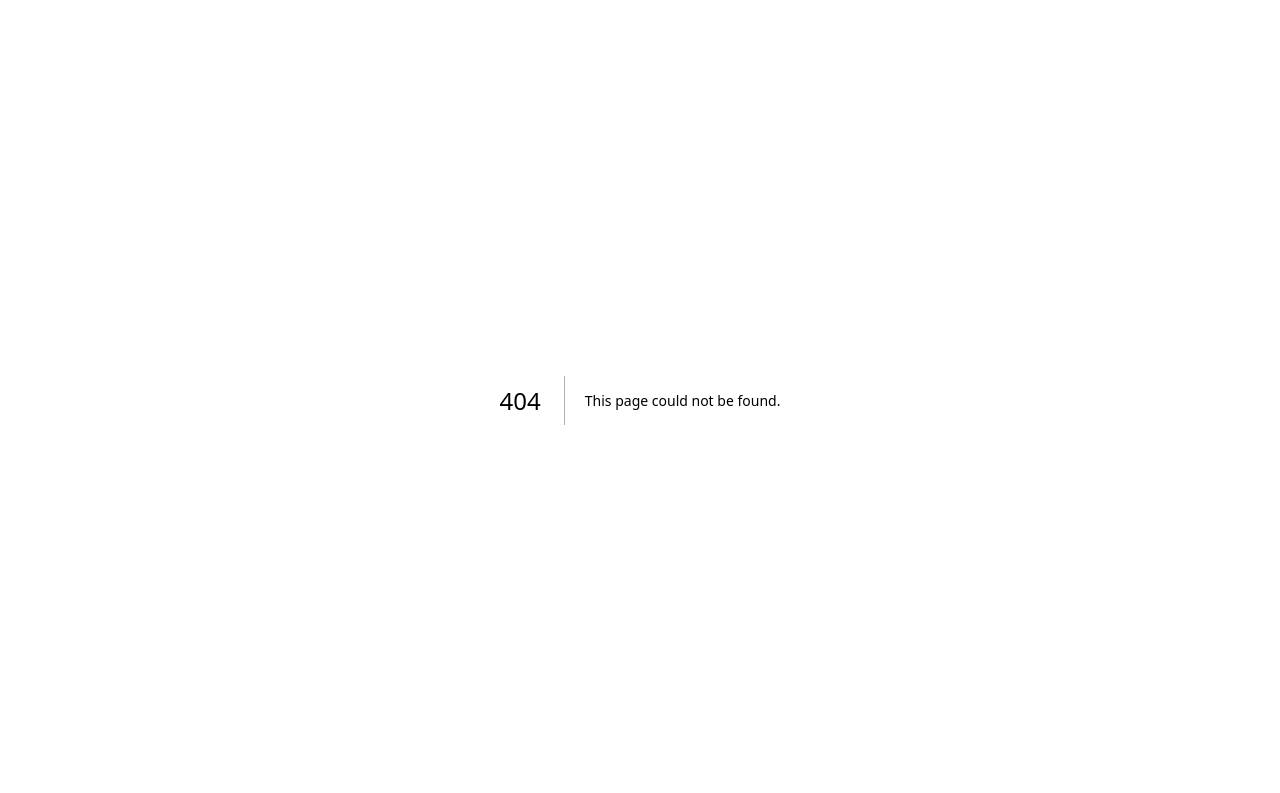
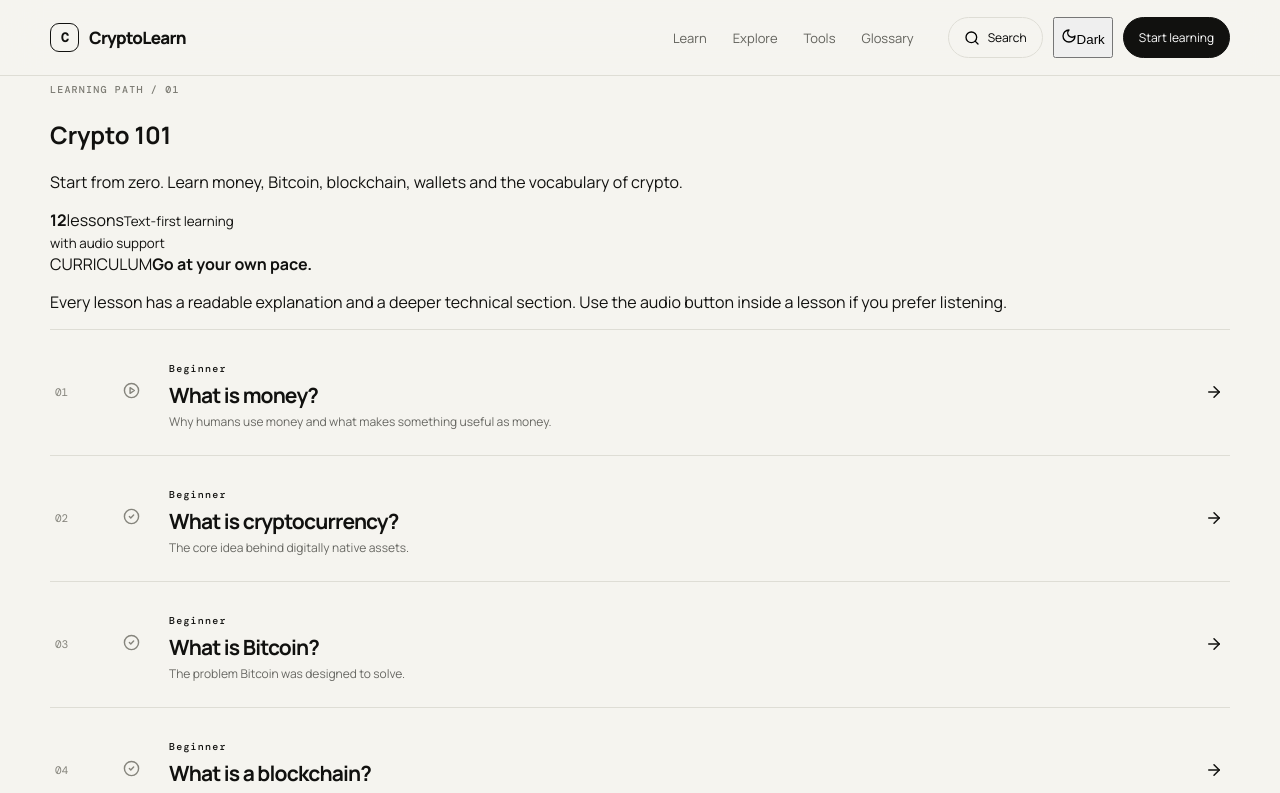
Before and after one commit to Rizzu01/crypto-learn, a Next.js app: page /learn/crypto-101 in a window 1280 px wide. Before the commit this address had no page. Shown: the top 793 px of the page. Built offline with nearby package versions, Linux system fonts and the light colour scheme.

Commit message:
feat: add separate learning path pages

```diff
--- /dev/null
+++ b/app/learn/[track]/page.tsx
@@ -0,0 +1,13 @@
+import Link from "next/link";
+import { ArrowRight, CheckCircle2, PlayCircle } from "lucide-react";
+import Navbar from "../../components/Navbar";
+import { tracks } from "../../../lib/curriculum";
+
+export function generateStaticParams() { return tracks.map((track) => ({ track: track.slug })); }
+
+export default async function TrackPage({ params }: { params: Promise<{ track: string }> }) {
+  const { track: slug } = await params;
+  const track = tracks.find((item) => item.slug === slug);
+  if (!track) return <main><Navbar/><section className="simple-page shell"><h1>Path not found.</h1><Link className="primary-btn" href="/learn">Back to learning</Link></section></main>;
+  return <main><Navbar/><section className={`path-hero shell accent-${track.accent}`}><div><span className="kicker">LEARNING PATH / {track.number}</span><h1>{track.title}</h1><p>{track.description}</p></div><div className="path-summary"><strong>{track.lessons.length}</strong><span>lessons</span><small>Text-first learning<br/>with audio support</small></div></section><section className="lesson-list shell"><div className="path-intro"><span>CURRICULUM</span><strong>Go at your own pace.</strong><p>Every lesson has a readable explanation and a deeper technical section. Use the audio button inside a lesson if you prefer listening.</p></div>{track.lessons.map((lesson, index) => <Link href={`/learn/${track.slug}/${lesson.id}`} className="lesson-row" key={lesson.id}><span className="lesson-number">{lesson.id}</span><span className="lesson-status">{index === 0 ? <PlayCircle size={17}/> : <CheckCircle2 size={17}/>}</span><div><span className="lesson-level">{lesson.level}</span><h2>{lesson.title}</h2><p>{lesson.summary}</p></div><ArrowRight size={18}/></Link>)}</section></main>;
+}
```
